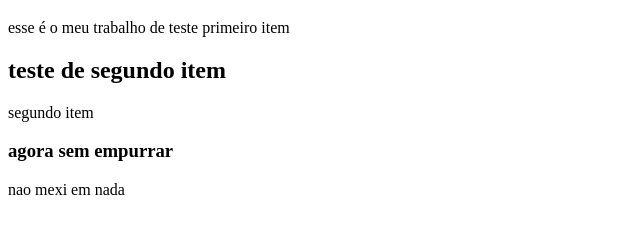
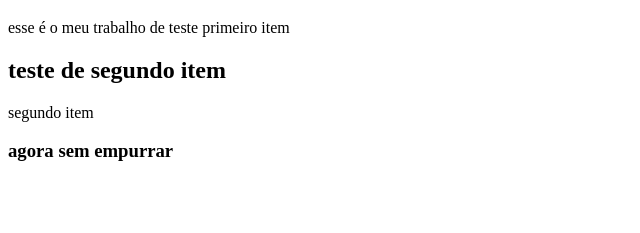
Before and after one commit to rafaelsusko/repositorioteste, a plain HTML site: page index.html in a window 1280 px wide. Shown: the part 61-294 px from the top of the page, without its empty margins (0-640 px from the left). Drawn offline with Linux system fonts and the light colour scheme.

Commit message:
Update index.html

```diff
--- a/index.html
+++ b/index.html
@@ -11,6 +11,6 @@
     <h2> teste de segundo item</h2>
     <p>segundo item </p>
     <h3> agora sem empurrar </h3>
-    <p> nao mexi em nada </p>
+    <p> </p>
 </body>
 </html>
```
